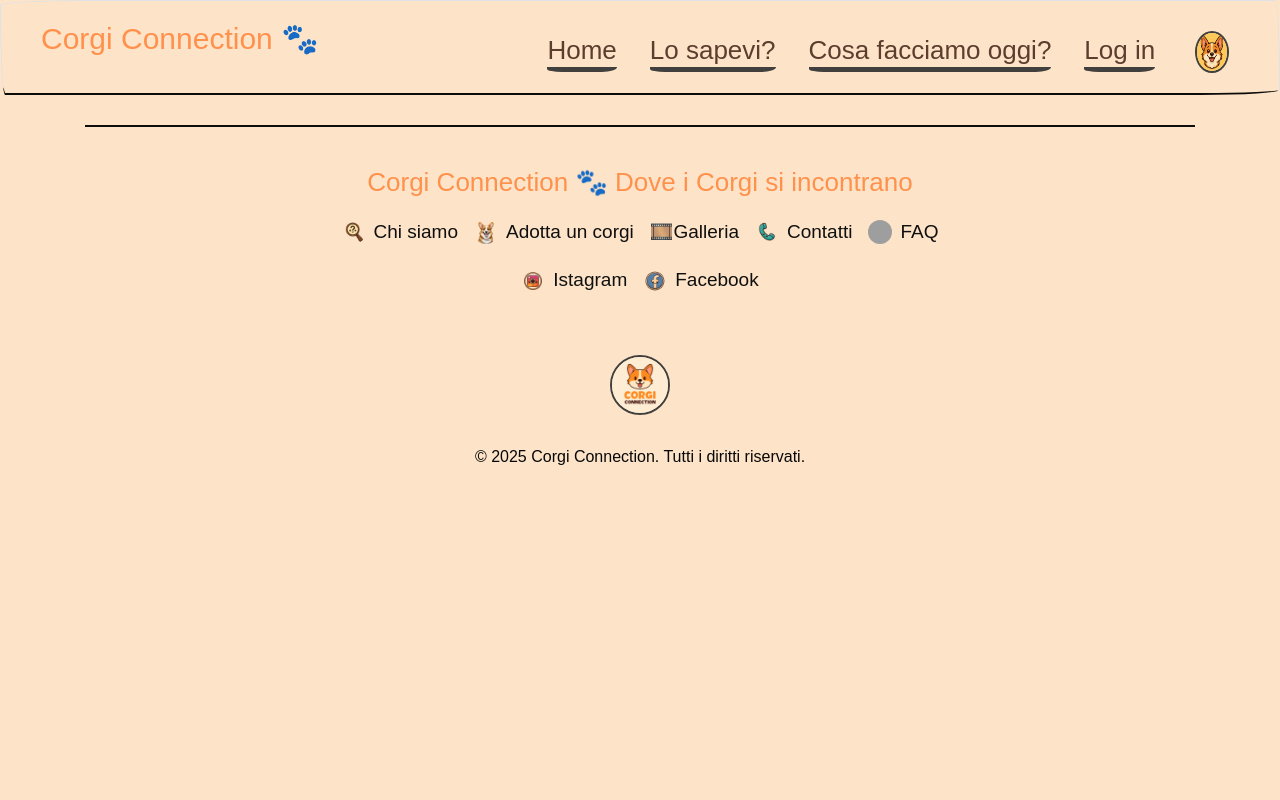
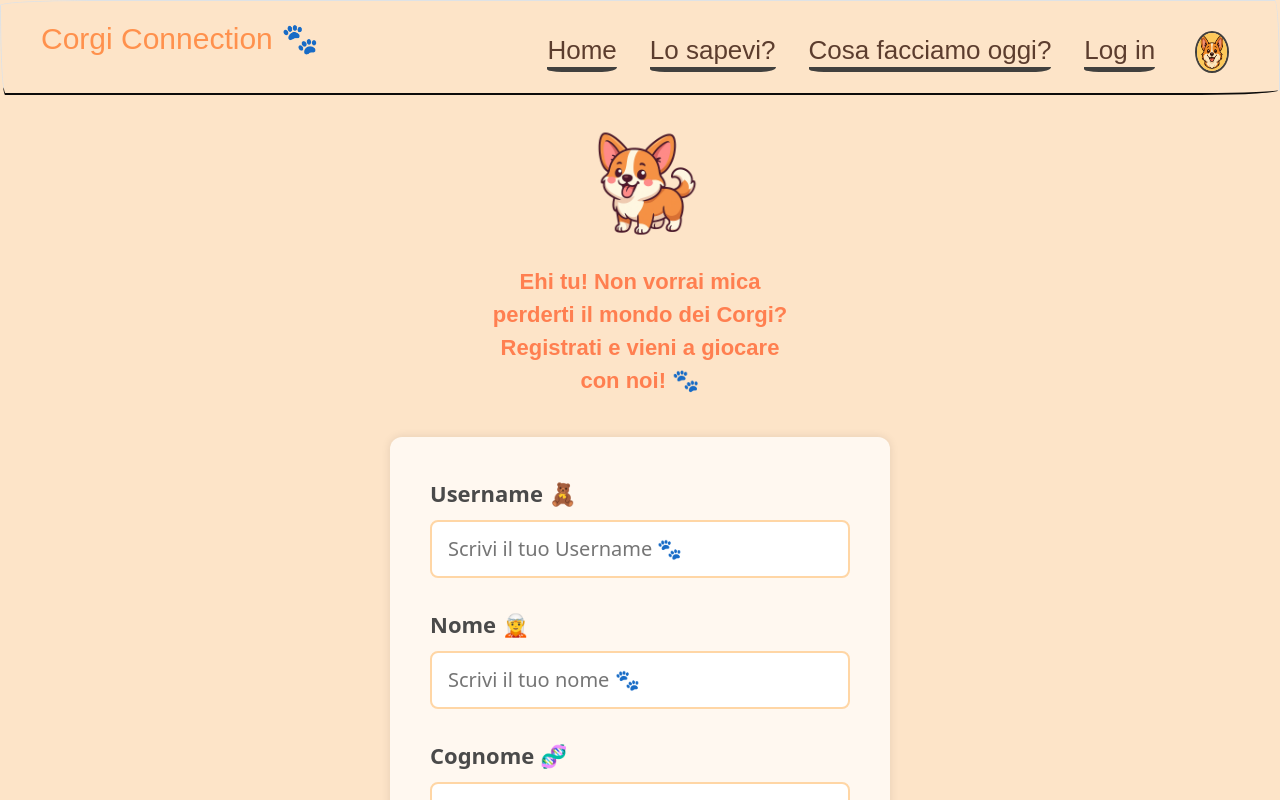
Before and after one commit to alessandraciccone/CorgiConnection, a React (Vite) app in the folder CorgiConnectionFE/: page /register in a window 1280 px wide. Built offline with nearby package versions, Linux system fonts and the light colour scheme; grey boxes are pictures that could not be loaded; a web font is replaced by a local one.

Commit message:
adds register page and update paperNav, welcomePage and adds loginpage

```diff
--- /dev/null
+++ b/CorgiConnectionFE/src/components/Login.jsx
@@ -0,0 +1,7 @@
+import React from "react";
+
+const Login = () => {
+  return <h2>Pagina di Login</h2>;
+};
+
+export default Login;
--- a/CorgiConnectionFE/src/components/PaperNav.jsx
+++ b/CorgiConnectionFE/src/components/PaperNav.jsx
@@ -1,11 +1,14 @@
 import "../css/PaperNav.css";
 import CorgiIcon from "../assets/img/corgi-icon.png";
+import { Link } from "react-router-dom";
 
 const PaperNav = () => {
   return (
     <nav className="border fixed split-nav">
       <div className="nav-brand">
-        <h3>Corgi Connection 🐾</h3>
+        <Link to="/" className="welcome-link">
+          <h3>Corgi Connection 🐾</h3>
+        </Link>
       </div>
       <div className="collapsible">
         <input id="collapsible1" type="checkbox" name="collapsible1" />
@@ -26,7 +29,9 @@ const PaperNav = () => {
               <a href="#">Cosa facciamo oggi?</a>
             </li>
             <li>
-              <a href="#">Log in</a>
+              <Link to="/login" className="login-link-nav">
+                Log in
+              </Link>
             </li>
             <li>
               <a href="#">
--- /dev/null
+++ b/CorgiConnectionFE/src/components/Register.jsx
@@ -0,0 +1,196 @@
+import React, { useState } from "react";
+import { Link } from "react-router-dom";
+
+import "../css/Register.css";
+import corgiregister from "../assets/img/corgiregister.png";
+
+const Register = () => {
+  const [formData, setFormData] = useState({
+    username: "",
+    email: "",
+    password: "",
+    firstName: "",
+    lastName: "",
+    city: "",
+    province: "",
+    profileImage: "",
+  });
+
+  const [success, setSuccess] = useState(false);
+  const [error, setError] = useState("");
+
+  const handleChange = (e) => {
+    const { name, value } = e.target;
+    setFormData((prev) => ({ ...prev, [name]: value }));
+  };
+
+  const handleSubmit = async (e) => {
+    e.preventDefault();
+    setError("");
+    setSuccess(false);
+
+    try {
+      const response = await fetch("http://localhost:8888/auth/register", {
+        method: "POST",
+        headers: {
+          "Content-Type": "application/json",
+        },
+        body: JSON.stringify(formData),
+      });
+
+      if (!response.ok) {
+        const errorData = await response.json();
+        throw new Error(errorData.message || "Errore nella registrazione");
+      }
+
+      setSuccess(true);
+      setFormData({
+        username: "",
+        email: "",
+        password: "",
+        firstName: "",
+        lastName: "",
+        city: "",
+        province: "",
+        profileImage: "",
+      });
+    } catch (err) {
+      setError(err.message);
+    }
+  };
+
+  return (
+    <>
+      <div className="corgi-intro">
+        <img src={corgiregister} alt="Corgi giocoso" className="corgi-image" />
+        <p className="corgi-message">
+          Ehi tu! Non vorrai mica perderti il mondo dei Corgi? Registrati e
+          vieni a giocare con noi! 🐾
+        </p>
+      </div>
+      <form onSubmit={handleSubmit}>
+        <div className="form-group">
+          <label htmlFor="username">Username 🧸 </label>
+          <input
+            type="text"
+            id="username"
+            name="username"
+            value={formData.username}
+            onChange={handleChange}
+            placeholder="Scrivi il tuo Username 🐾"
+            required
+          />
+        </div>
+
+        <div className="form-group">
+          <label htmlFor="firstName">Nome 🧝 </label>
+          <input
+            type="text"
+            id="firstName"
+            name="firstName"
+            value={formData.firstName}
+            onChange={handleChange}
+            placeholder="Scrivi il tuo nome 🐾"
+            required
+          />
+        </div>
+
+        <div className="form-group">
+          <label htmlFor="lastName">Cognome 🧬 </label>
+          <input
+            type="text"
+            id="lastName"
+            name="lastName"
+            value={formData.lastName}
+            onChange={handleChange}
+            placeholder="Scrivi il tuo cognome 🐾"
+            required
+          />
+        </div>
+
+        <div className="form-group">
+          <label htmlFor="city">Città 🏡</label>
+          <input
+            type="text"
+            id="city"
+            name="city"
+            value={formData.city}
+            onChange={handleChange}
+            placeholder="Scrivi la tua città 🐾"
+            required
+          />
+        </div>
+
+        <div className="form-group">
+          <label htmlFor="province">Provincia 🗺️</label>
+          <input
+            type="text"
+            id="province"
+            name="province"
+            value={formData.province}
+            onChange={handleChange}
+            placeholder="Sigla provincia  🐾"
+            required
+          />
+        </div>
+
+        <div className="form-group">
+          <label htmlFor="email">Email 📨</label>
+          <input
+            type="email"
+            id="email"
+            name="email"
+            value={formData.email}
+            onChange={handleChange}
+            placeholder="Scrivi la tua email 🐾"
+            required
+          />
+        </div>
+
+        <div className="form-group">
+          <label htmlFor="password">Password 🔑</label>
+          <input
+            type="password"
+            id="password"
+            name="password"
+            value={formData.password}
+            onChange={handleChange}
+            placeholder="Scrivi la tua password 🐾"
+            required
+          />
+        </div>
+
+        {/* <div className="form-group">
+        <label htmlFor="profileImage">Immagine profilo 🖼️</label>
+        <input
+          type="url"
+          id="profileImage"
+          name="profileImage"
+          value={formData.profileImage}
+          onChange={handleChange}
+          placeholder="URL immagine profilo 🐾"
+        />
+      </div> */}
+
+        <button type="submit">Invia</button>
+
+        {success && (
+          <p className="success-message">
+            Registrazione completata con successo!
+          </p>
+        )}
+        {error && <p className="error-message">Errore: {error}</p>}
+      </form>
+      <p className="accountLogin">
+        {" "}
+        Hai già un account? Presto, fai il{" "}
+        <Link to="/login" className="login-link">
+          Login!
+        </Link>{" "}
+        ❤️{" "}
+      </p>
+    </>
+  );
+};
+
+export default Register;
--- a/CorgiConnectionFE/src/components/Welcome.jsx
+++ b/CorgiConnectionFE/src/components/Welcome.jsx
@@ -1,5 +1,6 @@
 import cartooncorgi from "../assets/img/cartooncorgi.png";
 import "../css/Welcome.css";
+import { Link } from "react-router-dom";
 
 const Welcome = () => {
   return (
@@ -24,9 +25,9 @@ const Welcome = () => {
       <div className="speech-bubble dog">
         <span>
           Io mi chiamo Gaspare, e lei è la mia umana Alessandra!{" "}
-          <a href="#        " className="register-link">
-            Registrati
-          </a>{" "}
+          <Link to="/register" className="register-link">
+            Registrati{" "}
+          </Link>
           e vieni a conoscere nuovi amici insieme a noi ❤️
         </span>
       </div>
--- a/CorgiConnectionFE/src/css/PaperNav.css
+++ b/CorgiConnectionFE/src/css/PaperNav.css
@@ -65,7 +65,10 @@ nav.split-nav {
   box-sizing: border-box;
 }
 
-
+.welcome-link{
+  text-decoration:none !important;
+  background-image: none !important;
+}
 
 
 @media (max-width: 576px) {
--- /dev/null
+++ b/CorgiConnectionFE/src/css/Register.css
@@ -0,0 +1,106 @@
+form {
+  max-width: 500px;
+  margin: 2rem auto;
+  padding: 2rem;
+  background-color: #fff8f0;
+  border-radius: 12px;
+  box-shadow: 0 0 10px rgba(0, 0, 0, 0.1);
+}
+
+.form-group {
+  margin-bottom: 1.5rem;
+}
+
+label {
+  display: block;
+  font-weight: bold;
+  margin-bottom: 0.5rem;
+  font-size: 1.1rem;
+  color: #4a4a4a;
+}
+
+input[type="text"],
+input[type="email"],
+input[type="password"],
+input[type="url"] {
+  width: 100%;
+  padding: 0.6rem 0.8rem;
+  border: 2px solid #ffd6a5;
+  border-radius: 8px;
+  font-size: 1rem;
+  background-color: #fff;
+  transition: border-color 0.3s;
+}
+
+input:focus {
+  border-color: #ff9f1c;
+  outline: none;
+}
+
+button[type="submit"] {
+  display: block;
+  margin: 1.5rem auto;
+  padding: 0.5rem 1rem;
+  background-color: #ff9f1c;
+  color: white;
+  font-size: 0.95rem;
+  font-weight: bold;
+  border: none;
+  border-radius: 50px; /* più tondo */
+  cursor: pointer;
+  transition: background-color 0.3s ease;
+  box-shadow: 0 2px 6px rgba(0, 0, 0, 0.15);
+}
+
+button[type="submit"]:hover {
+  background-color: #ff7f00;
+}
+
+.success-message {
+  color: #2ecc71;
+  font-weight: bold;
+  margin-top: 1rem;
+  text-align: center;
+}
+
+.error-message {
+  color: #e74c3c;
+  font-weight: bold;
+  margin-top: 1rem;
+  text-align: center;
+}
+.corgi-intro {
+  display: flex;
+  flex-direction: column;
+  align-items: center;
+  text-align: center;
+  margin-bottom: 2rem;
+}
+
+.corgi-image {
+  width: 120px;
+  height: auto;
+  margin-bottom: 1rem;
+  border: none;
+}
+
+.corgi-message {
+  font-size: 1.1rem;
+  color: #ff7f50;
+  font-weight: bold;
+  border-radius: 12px;
+  max-width: 300px;
+  text-align: center;
+  margin-bottom:0
+}
+.accountLogin{
+    text-align:center;
+    color:#ff7f50;
+    font-weight: bold;
+}
+
+.login-link{
+    color:#e74c3c!important;
+    text-decoration:none;
+    background-image:none!important ;
+}
```
Also changed, not shown: CorgiConnectionFE/src/App.jsx (+5 -3 lines), CorgiConnectionFE/src/assets/img/corgiregister.png (added), 1 other file (tests, documents, lock files or other folders).
